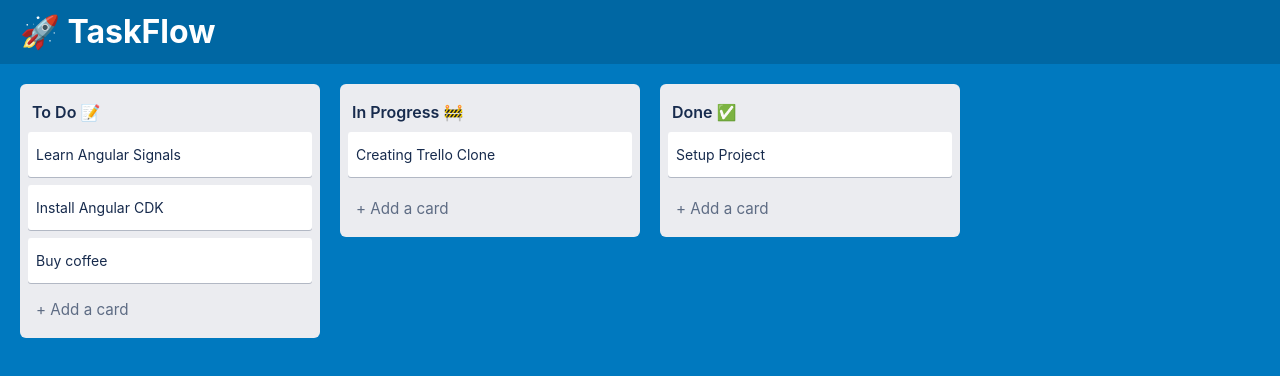
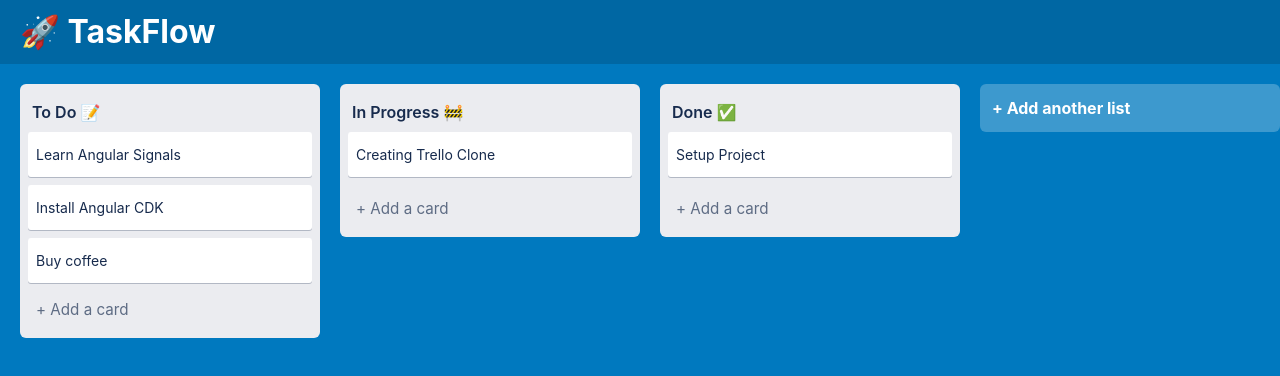
Before and after one commit to DmytroLavrov/TaskFlow, an Angular app: page / in a window 1280 px wide. Shown: the top 376 px of the page. Built offline with nearby package versions, Linux system fonts and the light colour scheme.

Commit message:
feat(board): implement adding new columns

```diff
--- a/src/app/app.component.html
+++ b/src/app/app.component.html
@@ -48,5 +48,28 @@
         </div>
       </div>
     }
+    <div class="new-column-block">
+      @if (isAddingColumn) {
+        <div class="new-column-form">
+          <input
+            [(ngModel)]="newColumnTitle"
+            placeholder="Enter list title..."
+            class="input-column"
+            autoFocus
+            (keydown.enter)="addColumn()"
+          />
+          <div class="actions">
+            <button (click)="addColumn()" class="btn-add">Add List</button>
+            <button (click)="isAddingColumn = false" class="btn-close">
+              &times;
+            </button>
+          </div>
+        </div>
+      } @else {
+        <button class="btn-add-column" (click)="isAddingColumn = true">
+          + Add another list
+        </button>
+      }
+    </div>
   </div>
 </div>
--- a/src/app/app.component.scss
+++ b/src/app/app.component.scss
@@ -206,3 +206,53 @@
     color: v.$text-dark;
   }
 }
+
+/* =========================
+   New Column Block
+   ========================= */
+
+.new-column-block {
+  min-width: 300px;
+  margin-right: v.$gap-xl;
+}
+
+.btn-add-column {
+  width: 100%;
+  background: rgba(255, 255, 255, 0.24);
+  border: none;
+  border-radius: v.$radius-md;
+  padding: v.$gap-lg;
+  color: v.$text-light;
+  text-align: left;
+  cursor: pointer;
+  font-size: 1rem;
+  font-weight: bold;
+  transition: background 0.2s;
+
+  &:hover {
+    background: rgba(255, 255, 255, 0.32);
+  }
+}
+
+.new-column-form {
+  background: v.$bg-column;
+  padding: v.$gap-md;
+  border-radius: v.$radius-md;
+  display: flex;
+  flex-direction: column;
+  gap: v.$gap-md;
+  box-shadow: 0 1px 2px rgba(0, 0, 0, 0.2);
+}
+
+.input-column {
+  padding: v.$gap-md;
+  border: 2px solid v.$primary-blue;
+  border-radius: v.$radius-sm;
+  font-size: 0.95rem;
+  font-family: v.$font-main;
+  outline: none;
+
+  &:focus {
+    outline: 1px solid v.$primary-blue;
+  }
+}
--- a/src/app/app.component.ts
+++ b/src/app/app.component.ts
@@ -58,7 +58,11 @@ export class AppComponent {
   // null = not open anywhere
   public activeColumnId: string | null = null;
 
+  // Is the column creation form open?
+  public isAddingColumn: boolean = false;
+
   public newTaskTitle: string = '';
+  public newColumnTitle: string = '';
 
   public showAddForm(columnId: string): void {
     this.activeColumnId = columnId;
@@ -84,6 +88,19 @@ export class AppComponent {
     this.activeColumnId = null;
   }
 
+  public addColumn(): void {
+    if (!this.newColumnTitle.trim()) return;
+
+    this.board.columns.push({
+      id: crypto.randomUUID(),
+      title: this.newColumnTitle,
+      tasks: [],
+    });
+
+    this.newColumnTitle = '';
+    this.isAddingColumn = false;
+  }
+
   public drop(event: CdkDragDrop<Task[]>): void {
     if (event.previousContainer === event.container) {
       // f we drag within one column (change the order)
```
